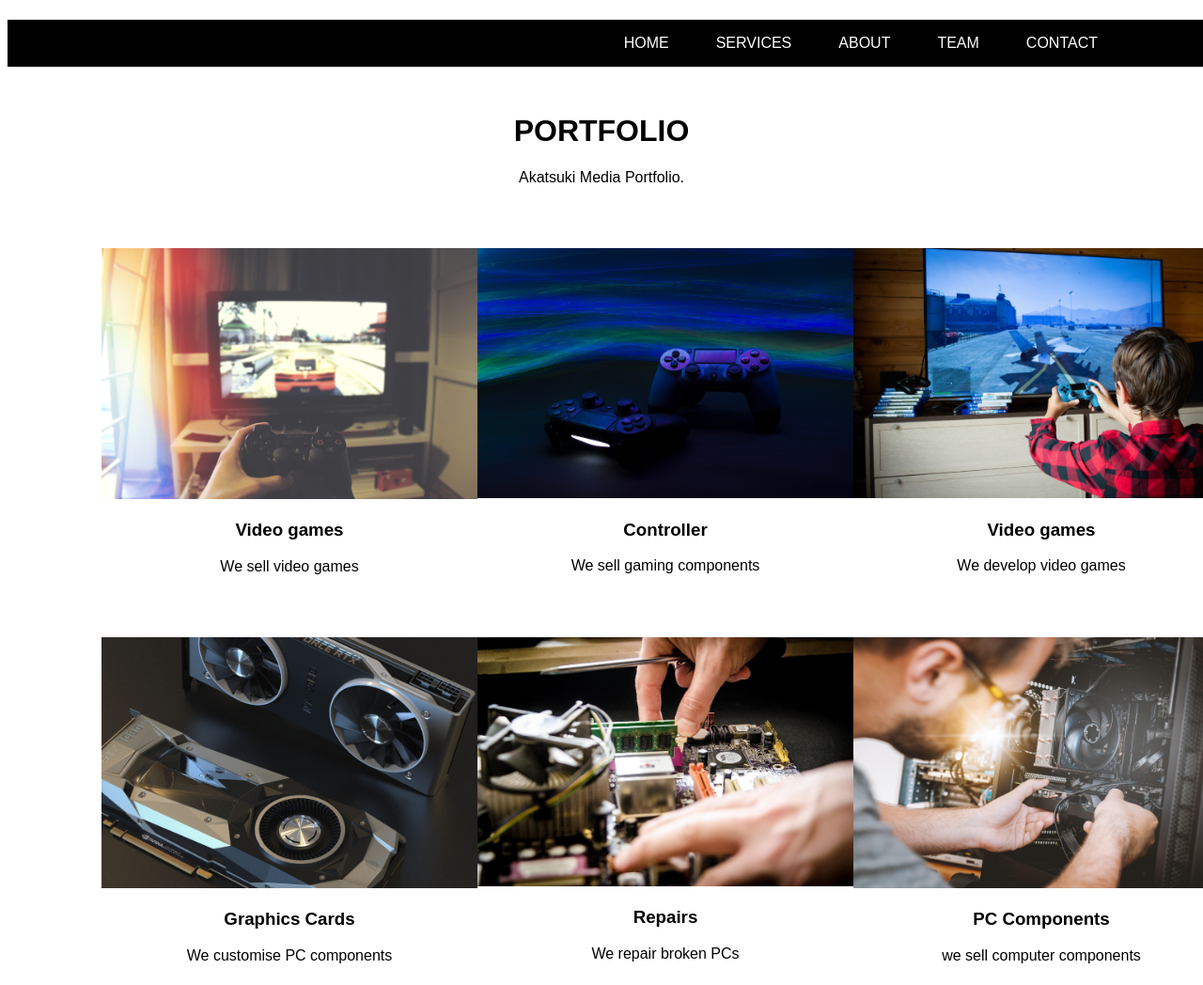
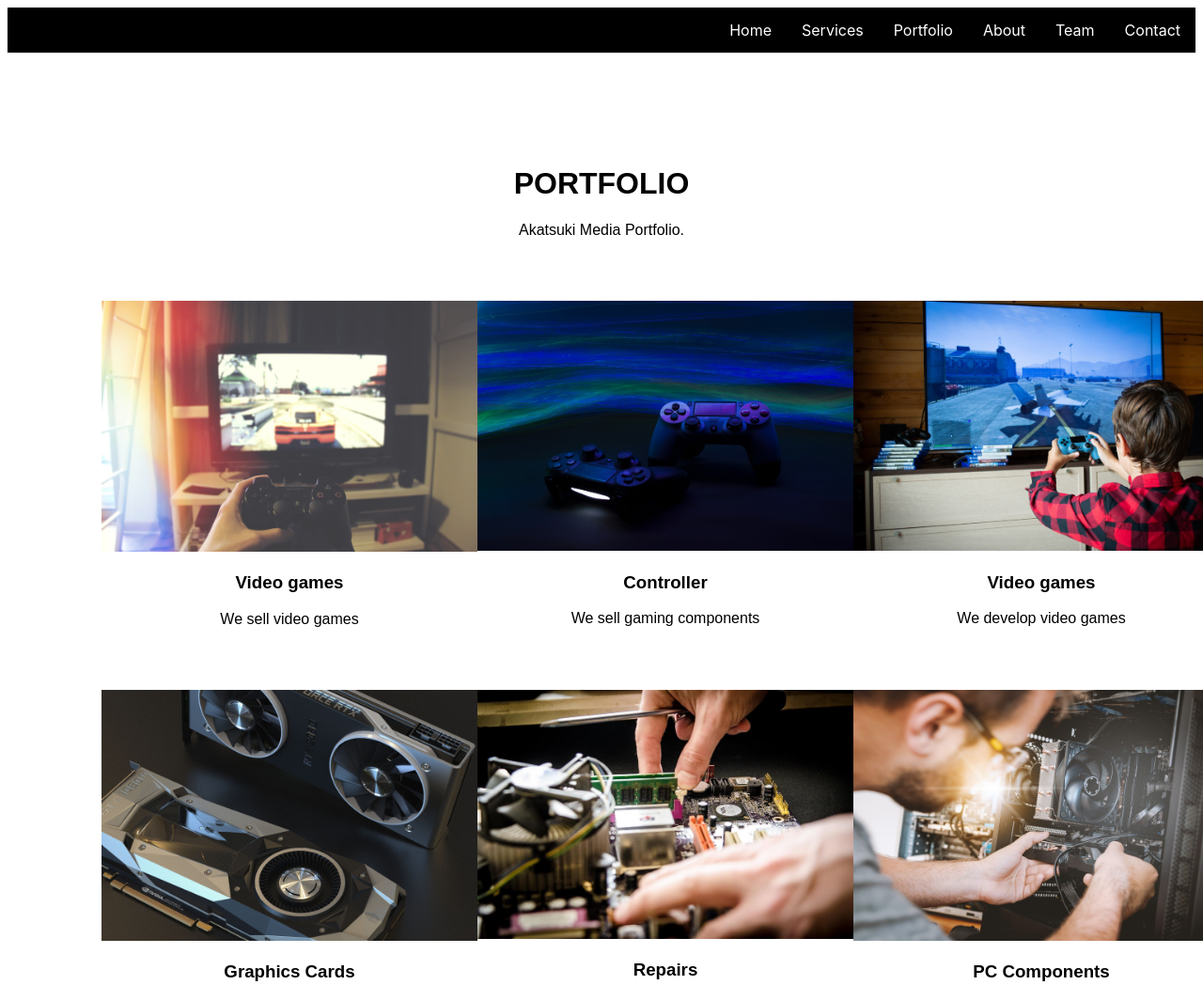
Before and after one commit to ASHTONMDB9/Company-portfolio, a plain HTML site: page portfolio.html in a window 1280 px wide. Shown: the top 1048 px of the page at 94% size. Drawn offline with Linux system fonts and the light colour scheme.

Commit message:
added a working navigation bar

```diff
--- a/portfolio.html
+++ b/portfolio.html
@@ -12,12 +12,20 @@
     Navigation not complete
     Still have to add links for navigation -->
     <nav>
-      <ul>
+      <!-- <ul>
         <li><a href="#">Home</a></li>
         <li><a href="#">Services</a></li>
         <li><a href="#">About</a></li>
         <li><a href="#">Team</a></li>
         <li><a href="#">Contact</a></li>
+      </ul> -->
+      <ul class="NavBar">
+        <li><a href="index.html">Home</a></li>
+        <li><a href="services.html">Services</a></li>
+        <li><a href="portfolio.html">Portfolio</a></li>
+        <li><a href="About.html">About</a></li>
+        <li><a href="Team.html">Team</a></li>
+        <li><a href="contact.html">Contact</a></li>
       </ul>
     </nav>
     <h1>PORTFOLIO</h1>
--- a/portfoliostyles.css
+++ b/portfoliostyles.css
@@ -28,7 +28,7 @@ div {
   padding-right: 100px;
 }
 
-ul {
+/* ul {
   list-style: none;
   text-transform: uppercase;
   display: inline-flex;
@@ -47,12 +47,44 @@ nav {
   padding-top: 0cm;
   color: white;
   /* position: absolute; */
-  position: fixed;
-  /* position: sticky; */
-  width: 100%;
-}
+/* position: fixed; */
+/* position: sticky; */
+/* width: 100%; */
+/* } */
 
-a {
+/* a {
   color: white;
   text-decoration: none;
+} */
+
+ul {
+  list-style-type: none;
+  margin: 0;
+  padding: 0;
+  overflow: hidden;
+  background-color: black;
+  font-family: -apple-system, BlinkMacSystemFont, "Segoe UI", Roboto, Oxygen,
+    Ubuntu, Cantarell, "Open Sans", "Helvetica Neue", sans-serif;
 }
+li a,
+.dropbtn {
+  display: inline-block;
+  color: white;
+  text-align: center;
+  padding: 14px 16px;
+  text-decoration: none;
+}
+li a:hover,
+.dropdown:hover .dropbtn {
+  border-style: groove;
+  border-width: 2px;
+  border-radius: 5px;
+  background-color: rgb(188, 12, 12);
+}
+li.dropdown {
+  display: inline-block;
+}
+.NavBar {
+  display: flex;
+  justify-content: flex-end;
+}
```
